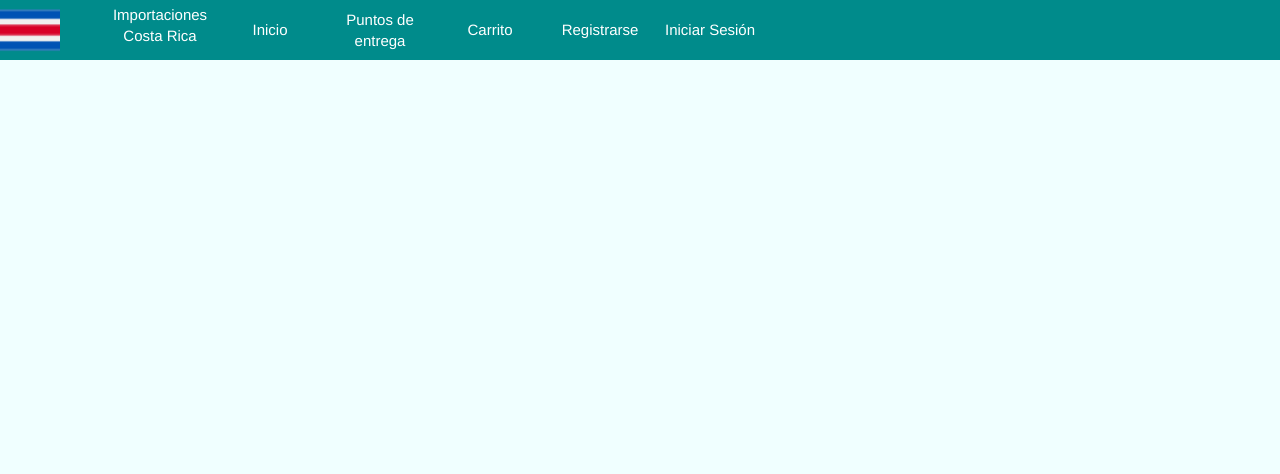
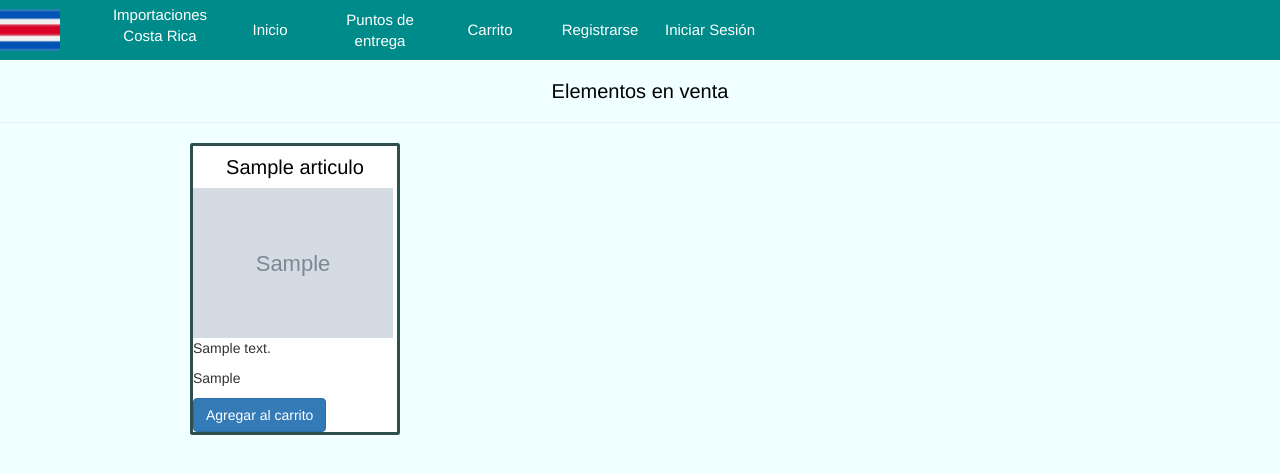
Before and after one commit to Arielst11/Ambiente_Web_Proyecto, a PHP site: page / in a window 1280 px wide. Shown: the top 474 px of the page. Run offline with PHP 8.4, Linux system fonts and the light colour scheme; tables that the repository leaves empty hold one stand-in row (values such as "Sample post"); grey boxes marked "Sample" are stand-in pictures.

Commit message:
actualiza index y se muestran elementos
se muestran los elementos de la base de datos en index

```diff
--- /dev/null
+++ b/Proyecto Ambiente Web/Entities/Articulo.php
@@ -0,0 +1,20 @@
+<?php
+require_once "DatabaseConexion\conexion.php";
+
+function muestraArticulos(){
+
+$resultado;
+$conexion = Conecta();
+
+// formato de datos utf8
+if (mysqli_set_charset($conexion, "utf8")){
+    $resultado = $conexion->query("select nombre, descripcion, precio, imagen from articulos");
+}
+Desconecta($conexion);
+
+return $resultado;
+}
+
+
+
+?>
--- a/Proyecto Ambiente Web/Style/style.css
+++ b/Proyecto Ambiente Web/Style/style.css
@@ -3,10 +3,13 @@ body{
 }
 
 h1{
+    text-align: center;
     color: black;
     font-size: 20px;
 }
-
+/*
+Nav elements
+*/
 .gridContainer-Nav{
     background-color: darkcyan;
     display: grid;
@@ -29,6 +32,9 @@ h1{
     color: white;
 }
 
+/*
+puntos entrega elements
+*/
 .gridContainer-puntosEntrega{
     column-gap: 10px;
     justify-content: center;
@@ -50,3 +56,25 @@ h1{
     color: black;
     font-size: 20px;
 }
+
+/*
+Items elements
+*/
+
+.gridcontainer-Items {
+    justify-content: center;
+    display: grid;
+    grid-template-columns: 210px 210px 210px 210px ;
+    column-gap: 20px;
+
+}
+
+.card.cardItem{
+    background-color: white;
+    align-items: center;
+    justify-content: center;
+    width: 210px;
+    border-radius: 1%;
+    border-style: solid;
+    border-color: darkslategray;
+}
--- a/Proyecto Ambiente Web/index.php
+++ b/Proyecto Ambiente Web/index.php
@@ -12,8 +12,31 @@ include_once 'Include\navbar.html';
 ?>
 
 
+<h1>Elementos en venta </h1>
+<hr>
+<div class="gridcontainer-Items">
+
+<?php
+include_once 'Entities\Articulo.php';
+$selectArticulos = muestraArticulos();
+
+while ($mostrar = mysqli_fetch_array($selectArticulos)){
+
+echo "<div class='card cardItem'>";
+echo "<h5 class='card-title'>$mostrar[nombre] </h5>";
+echo "<img width='200px'src=$mostrar[imagen] alt=''>";
+echo  "<div class='card-body'>";
+echo  "<p class='card-text'>$mostrar[descripcion]</p>";
+echo  "<p class='card-text'>$mostrar[precio]</p>";
+echo  "<a href='' class='btn btn-primary'>Agregar al carrito</a>";
+echo  "</div>";
+echo  "</div>";
+}
+
+?>
 
 
+</div>
 </body>
 
 
```
Also changed, not shown: Proyecto Ambiente Web/ScriptDataBase/ScriptProyecto.sql (+9 -0 lines).
